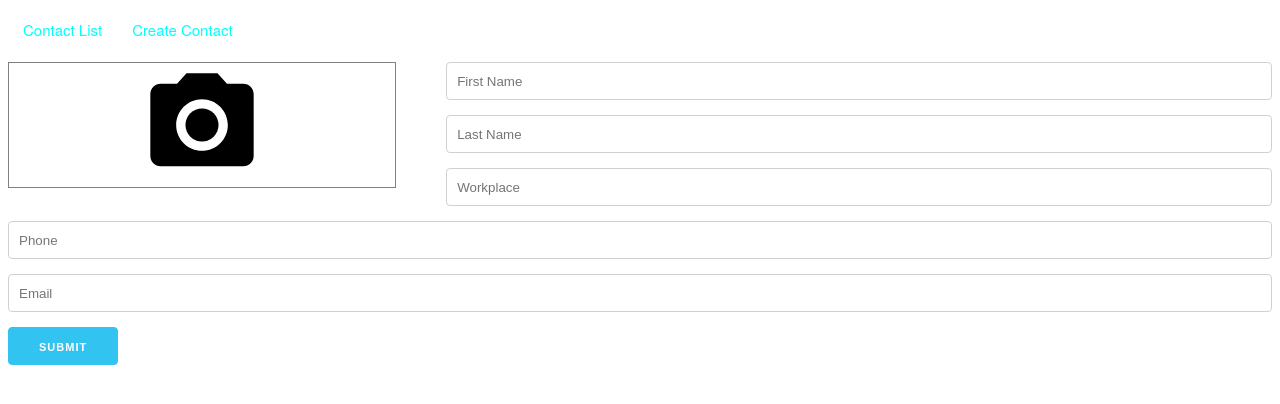
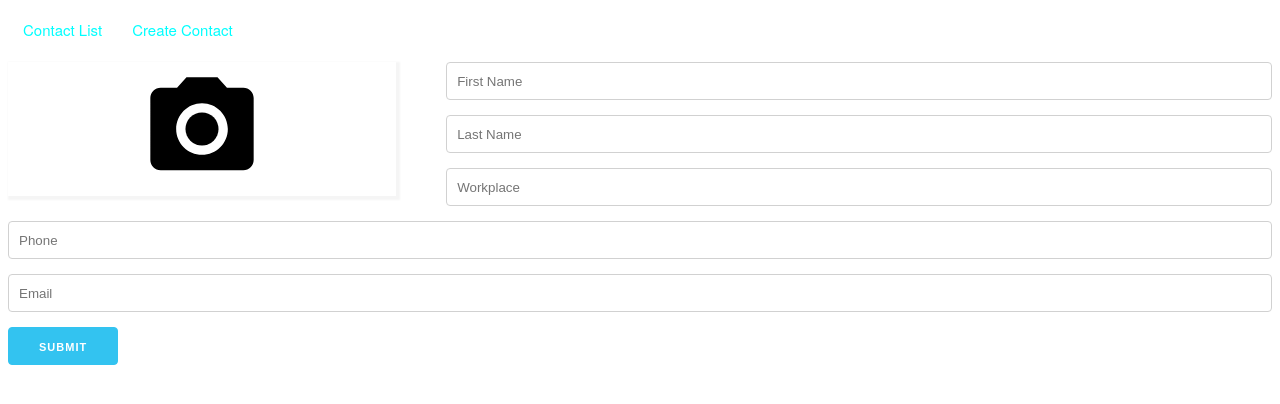
Before and after one commit to hrrarya/react-tac4dl, a React (Create React App) app: page /create-contact in a window 1280 px wide. Shown: the top 404 px of the page. Built offline with nearby package versions, Linux system fonts and the light colour scheme.

Commit message:
working on contact.css

```diff
--- a/src/components/contact/Contact.jsx
+++ b/src/components/contact/Contact.jsx
@@ -32,13 +32,13 @@ class Contact extends React.Component {
         <form onSubmit={this.handleOnSubmit}>
            <div className="row text-center">
              <div className="four columns img-file">
-              <span>
+              {img ? <img src={img} alt={fname}/> : <span>
                 <svg xmlns="http://www.w3.org/2000/svg" width="124" height="124" viewBox="0 0 24 24">
                   <circle cx="12" cy="12" r="3.2"/>
                   <path d="M9 2l-1.83 2h-3.17c-1.1 0-2 .9-2 2v12c0 1.1.9 2 2 2h16c1.1 0 2-.9 2-2v-12c0-1.1-.9-2-2-2h-3.17l-1.83-2h-6zm3 15c-2.76 0-5-2.24-5-5s2.24-5 5-5 5 2.24 5 5-2.24 5-5 5z"/>
                   <path d="M0 0h24v24h-24z" fill="none"/>
                 </svg>
-              </span>
+              </span>}
               <input accept="image/*" className="u-full-width" type="file" name="img" onChange={this.handleOnChange}/>
              </div>
             <div className="eight columns">
--- a/src/components/contact/contact.css
+++ b/src/components/contact/contact.css
@@ -9,7 +9,8 @@
 
 .img-file {
   position:relative;
-  border:1px solid gray;
+  box-shadow: 2px 2px 2px 2px whitesmoke;
+  padding:5px;
 }
 
 .img-file input[type="file"] {
```
